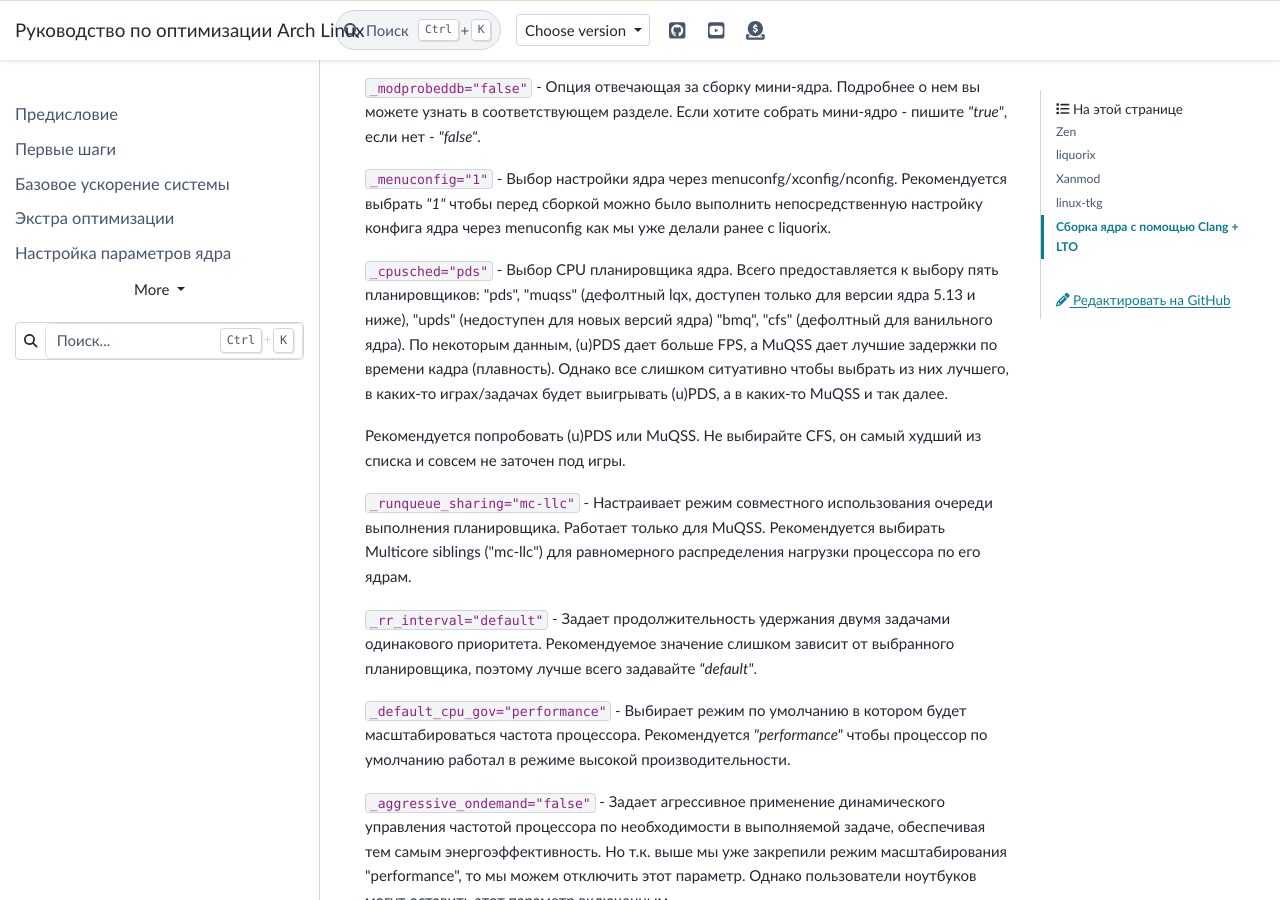
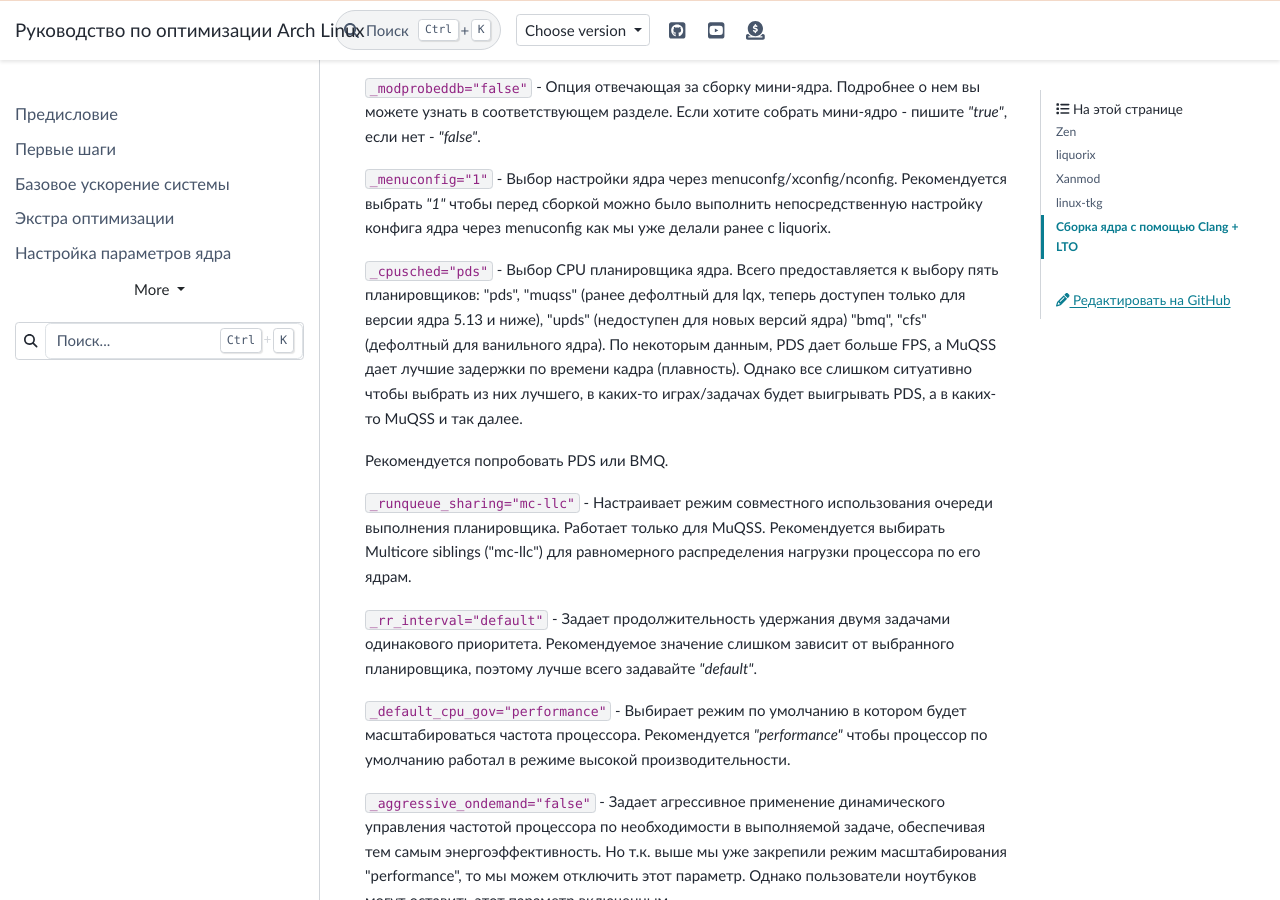
Before and after one commit to ventureoo/ARU, a Sphinx documentation site: the page built from docs/source/custom-kernels.rst, in a window 1280 px wide and 900 px high, scrolled down 11057 px. Built offline with Sphinx 7.4.7 and the PyData theme 0.15.4, drawn with Linux system fonts in a browser that asks for light colours.

Commit message:
custom-kernels: Some corrections about schedulers

```diff
--- a/docs/source/custom-kernels.rst
+++ b/docs/source/custom-kernels.rst
@@ -216,13 +216,12 @@
 Рекомендуется выбрать *"1"* чтобы перед сборкой можно было выполнить непосредственную настройку конфига ядра через menuconfig как мы уже делали ранее с liquorix.
 
 ``_cpusched="pds"`` - Выбор CPU планировщика ядра.
-Всего предоставляется к выбору пять планировщиков: "pds", "muqss" (дефолтный lqx, доступен только для версии ядра 5.13 и ниже),
+Всего предоставляется к выбору пять планировщиков: "pds", "muqss" (ранее дефолтный для lqx, теперь доступен только для версии ядра 5.13 и ниже),
 "upds" (недоступен для новых версий ядра) "bmq", "cfs" (дефолтный для ванильного ядра).
-По некоторым данным, (u)PDS дает больше FPS, а MuQSS дает лучшие задержки по времени кадра (плавность).
-Однако все слишком ситуативно чтобы выбрать из них лучшего, в каких-то играх/задачах будет выигрывать (u)PDS, а в каких-то MuQSS и так далее.
+По некоторым данным, PDS дает больше FPS, а MuQSS дает лучшие задержки по времени кадра (плавность).
+Однако все слишком ситуативно чтобы выбрать из них лучшего, в каких-то играх/задачах будет выигрывать PDS, а в каких-то MuQSS и так далее.
 
-Рекомендуется попробовать (u)PDS или MuQSS.
-Не выбирайте CFS, он самый худший из списка и совсем не заточен под игры.
+Рекомендуется попробовать PDS или BMQ.
 
 ``_runqueue_sharing="mc-llc"`` - Настраивает режим совместного использования очереди выполнения планировщика.
 Работает только для MuQSS. Рекомендуется выбирать Multicore siblings ("mc-llc") для равномерного распределения нагрузки процессора по его ядрам.
```
